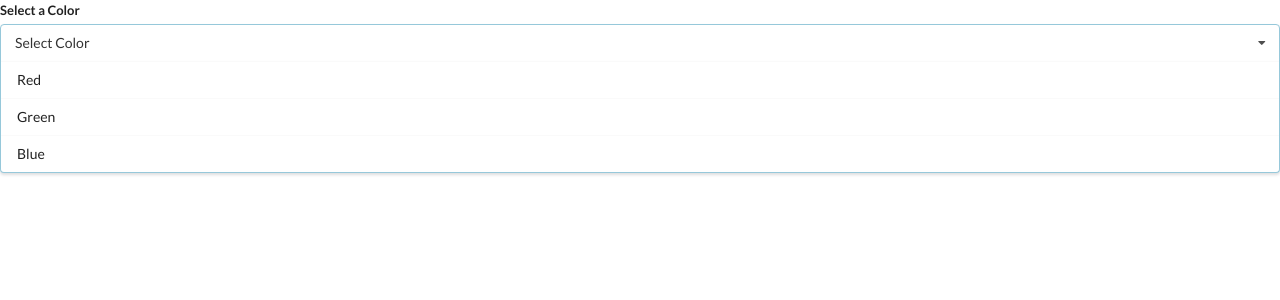
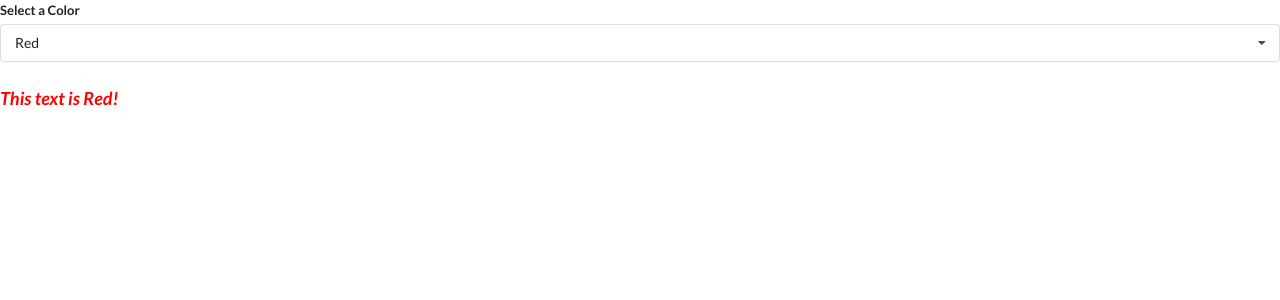
Before and after one commit to YashSahay1812/LearningReact_Widget, a React (Create React App) app: page / in a window 1280 px wide. Shown: the top 300 px of the page. Built offline with nearby package versions, Linux system fonts and the light colour scheme.

Commit message:
Dropdown working fine

```diff
--- a/src/App.js
+++ b/src/App.js
@@ -1,4 +1,4 @@
-import React from 'react';
+import React, { useState } from 'react';
 import Accordion from './components/Accordion';
 import Search from './components/Search';
 import Dropdown from './components/Dropdown';
@@ -34,11 +34,19 @@ const options = [
 ]
 
 const App = () => {
+
+    const [selected, setSelected] = useState(options[0]);
+
     return (
         <div>
             {/* <Accordion items={items} /> */}
             {/* <Search /> */}
-            <Dropdown options={options} />
+            <Dropdown
+                options={options}
+                selected={selected}
+                onSelectedChange={setSelected}
+            />
+            <h3 style={{color:`${selected.value}`, fontStyle:"italic"}}>This text is {selected.label}!</h3>
         </div>
     );
 }
--- a/src/components/Dropdown.js
+++ b/src/components/Dropdown.js
@@ -1,12 +1,17 @@
 import React, { useEffect, useState, useRef } from "react";
 
-const Dropdown = ({options}) => {
+const Dropdown = ({ options, selected, onSelectedChange }) => {
+
+    const [open, setOpen] = useState(false);
 
     const renderedOptions = options.map(
-        ({value, label}) => {
+        (option) => {
+
+            if(selected.value === option.value) return null;
+
             return (
-                <div key={value} className="item">
-                    {label}
+                <div key={option.value} className="item" onClick={ () => onSelectedChange(option) }>
+                    {option.label}
                 </div>
             );
         }
@@ -18,14 +23,13 @@ const Dropdown = ({options}) => {
             <div className="ui form">
                 <div className="field">
                     <label className="label">Select a Color</label>
-                    <div className="ui selection dropdown visible active">
+                    <div className={`ui selection dropdown ${open ? 'visible active' : ''}`} onClick={() => {setOpen(!open)}} >
                         <i className="dropdown icon"></i>
-                        <div className="text">Select Color</div>
-                        <div className="menu visible transition">{renderedOptions}</div>
+                        <div className="text">{selected.label}</div>
+                        <div className={`menu ${open ? 'visible transition' : ''}`} >{renderedOptions}</div>
                     </div>
                 </div>
             </div>
-            <h3 style={{color:"red", fontStyle:"italic"}}>This text is {"Red"}!</h3>
         </>
 
     );
```
